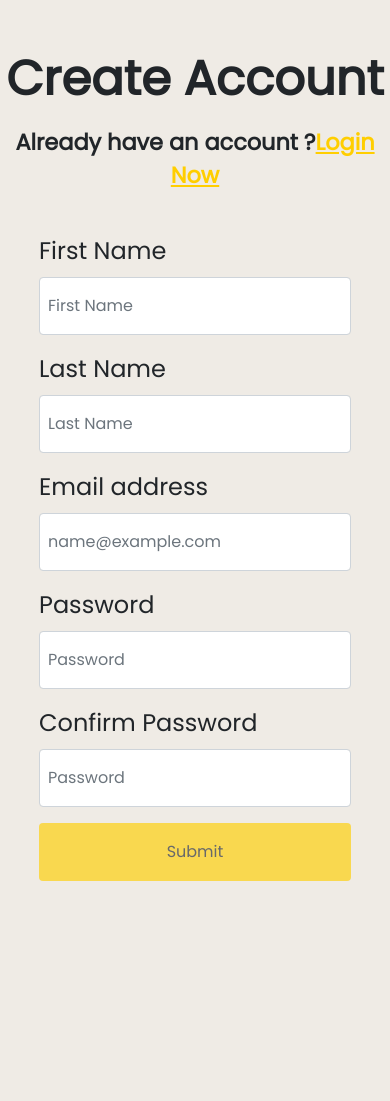
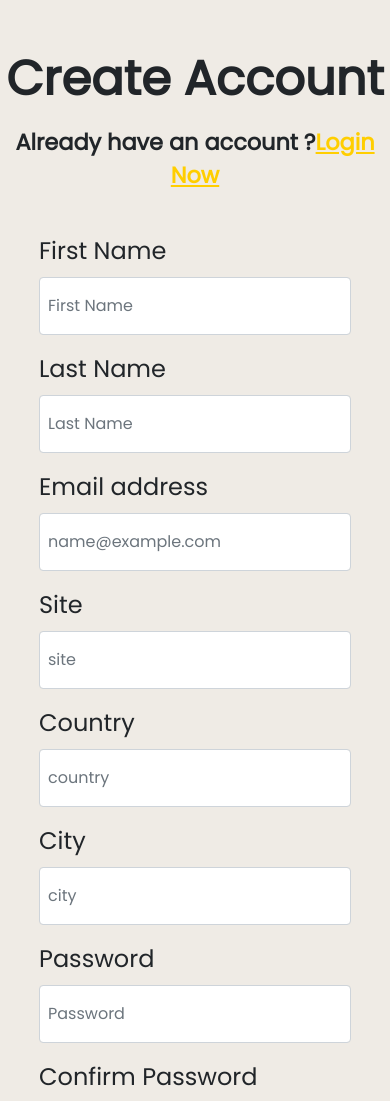
Before and after one commit to hassanchajai/letstrackfront, a React (Create React App) app: page /company/signup in a window 390 px wide. Shown: the top 1101 px of the page. Before the commit the page ends 905 px from the top, so only its background shows below. Built offline with nearby package versions, Linux system fonts and the light colour scheme.

Commit message:
correct bugs in responsive

```diff
--- a/src/DB/AdminCompany/adminCompany.js
+++ b/src/DB/AdminCompany/adminCompany.js
@@ -7,7 +7,7 @@ class AdminCompanyClass{
     // Authentification
     login=(email,password)=>axios.post(this.basename+"/login",{email,password})
 
-    register=(email,password,firstname,lastname,logo,pack_id)=>axios.post(this.basename+"/register",{email,password,firstname,lastname,logo,pack_id})
+    register=(email,password,firstname,lastname,logo,pack_id,city,country,site)=>axios.post(this.basename+"/register",{email,password,firstname,lastname,logo,pack_id,city,country,site})
 
     profil=()=>axios.get(this.basename+"/profil",{headers:{Authorization: `Bearer ${localStorage.getItem('token')}`}})
 
--- a/src/components/AdminCompany/Orders/OrderDetail/index.js
+++ b/src/components/AdminCompany/Orders/OrderDetail/index.js
@@ -160,10 +160,10 @@ const OrderDetail = (props) => {
               {/* begin of card */}
               <div className="card mb-2">
                 <div className="card-body">
-                  <h4>Orders #32341</h4>
+                <h4>Orders <span className="text-blue">#{order.number}</span></h4>
                   <p>
                     Passed on {format(new Date(order.created_at), "MM/dd/yyyy")}
-                    . Customer IP: 127.0.0.1
+                    . Customer IP:  {order.ip}
                   </p>
                   <div className="row mt-5">
                     <div className="col-4">
--- a/src/components/AdminCompany/Profil/index.js
+++ b/src/components/AdminCompany/Profil/index.js
@@ -154,7 +154,7 @@ export default function Profil() {
                               type="text"
                               className="form-control"
                               id="inputAddress"
-                              placeholder="1234 Main St"
+
                               value={nameCompany}
                               onChange={(e) => setNameCompany(e.target.value)}
                             />
@@ -175,7 +175,7 @@ export default function Profil() {
                               type="text"
                               className="form-control"
                               id="inputAddress2"
-                              placeholder="Apartment, studio, or floor"
+
                               value={Country}
                               onChange={(e) => setCountry(e.target.value)}
                             />
--- a/src/components/AdminCompany/Signin/index.js
+++ b/src/components/AdminCompany/Signin/index.js
@@ -1,4 +1,4 @@
-import React, { useContext, useState } from "react";
+import React, { useContext, useEffect, useState } from "react";
 import { makeStyles } from "@material-ui/core";
 import { NavLink } from "react-router-dom";
 import AdminCompanyContext from "../../../DB/AdminCompany/AdminCompanyContext";
@@ -27,6 +27,7 @@ const usestyle = makeStyles((t) => ({
     alignItems: "center",
     flexDirection: "column",
     textAlign: "center",
+    height:"100vh",
     [t.breakpoints.down(500)]: {
       width: "100%",
     },
@@ -81,6 +82,11 @@ const usestyle = makeStyles((t) => ({
 }));
 
  function Signin(props) {
+  useEffect(()=>{
+    if(localStorage.getItem("token")){
+      props.history.push("/company/dash")
+    }
+   },[])
   const styles = usestyle();
   const [email, setEmail] = useState("");
   const [password, setPassword] = useState("");
--- a/src/components/AdminCompany/Signup/index.js
+++ b/src/components/AdminCompany/Signup/index.js
@@ -1,10 +1,10 @@
-import React, { useContext, useState } from "react";
+import React, { useContext, useEffect, useState } from "react";
 import { makeStyles } from "@material-ui/core";
 import { NavLink } from "react-router-dom";
 import Modal from "./Modal";
 import AdminCompanyContext from "../../../DB/AdminCompany/AdminCompanyContext";
 import withAdminCompany from "../../../HOC/withAdminCompany";
-import withAuth from "../../../HOC/withAuth";
+// import withAuth from "../../../HOC/withAuth";
 // import bg from '../images/bg.jpg'
 const usestyle = makeStyles((t) => ({
   root: {
@@ -78,6 +78,11 @@ const usestyle = makeStyles((t) => ({
   },
 }));
  function SignUp(props) {
+   useEffect(()=>{
+    if(localStorage.getItem("token")){
+      props.history.push("/company/dash")
+    }
+   },[])
   const admin = useContext(AdminCompanyContext);
   // for selected plans
   const [plans, setPlans] = useState([
@@ -126,6 +131,11 @@ const usestyle = makeStyles((t) => ({
   const [firstname, setFirstname] = useState("");
   const [lastname, setLastname] = useState("");
   const [password, setPassword] = useState("");
+
+  const [city, setCity] = useState("");
+  const [country, setCountry] = useState("");
+  const [site, setSite] = useState("");
+
   const [confirmPassword, setConfirmPassword] = useState("");
   const [errors, setErrors] = useState(null);
   // check if inputs are valid
@@ -133,7 +143,10 @@ const usestyle = makeStyles((t) => ({
     confirmPassword !== password ||
     email === "" ||
     firstname === "" ||
-    lastname === "";
+    lastname === "" ||
+    city === ""  ||
+    site === "" ||
+    country === "" ;
   // end of inputs
   const [showmodal, toogleModal] = useState(false);
 
@@ -148,7 +161,7 @@ const usestyle = makeStyles((t) => ({
     e.preventDefault();
 
     admin
-      .register(email, password, firstname, lastname, "logo", SelectedPlan + 1)
+      .register(email, password, firstname, lastname, "logo", SelectedPlan + 1,city,country,site)
       .then((res) => {
         // console.log(res);
         if(!res.data.errors){
@@ -226,6 +239,54 @@ const usestyle = makeStyles((t) => ({
           {!(errors && errors.email) ? null : (
               <div className="text-danger my-3">{errors.email}</div>
             )}
+          <div className="mb-3 ">
+            <label for="exampleFormControlInput1" className="form-label">
+              Site
+            </label>
+            <input
+              value={site}
+              type="text"
+              className="form-control px-2 py-3 "
+              id="exampleFormControlInput1"
+              placeholder="site"
+              onChange={(e) => setSite(e.target.value)}
+            />
+          </div>
+          {!(errors && errors.site) ? null : (
+              <div className="text-danger my-3">{errors.site}</div>
+            )}
+          <div className="mb-3 ">
+            <label for="exampleFormControlInput1" className="form-label">
+              Country
+            </label>
+            <input
+              value={country}
+              type="text"
+              className="form-control px-2 py-3 "
+              id="exampleFormControlInput1"
+              placeholder="country"
+              onChange={(e) => setCountry(e.target.value)}
+            />
+          </div>
+          {!(errors && errors.country) ? null : (
+              <div className="text-danger my-3">{errors.country}</div>
+            )}
+          <div className="mb-3 ">
+            <label for="exampleFormControlInput1" className="form-label">
+              City
+            </label>
+            <input
+              value={city}
+              type="text"
+              className="form-control px-2 py-3 "
+              id="exampleFormControlInput1"
+              placeholder="city"
+              onChange={(e) => setCity(e.target.value)}
+            />
+          </div>
+          {!(errors && errors.city) ? null : (
+              <div className="text-danger my-3">{errors.city}</div>
+            )}
           <div className="mb-3">
             <label for="exampleFormControlInput1" className="form-label">
               Password
--- a/src/components/AdminCompany/Users/ShowUser/ShowUserDetail/Details/index.js
+++ b/src/components/AdminCompany/Users/ShowUser/ShowUserDetail/Details/index.js
@@ -6,6 +6,7 @@ import AdminCompanyContext from "../../../../../../DB/AdminCompany/AdminCompanyC
 import colors from "../../../../../../Helpers/Colors";
 import { v4 as uid } from "uuid";
 import { getBadge } from "../../../../../../Helpers/getBadge";
+import { toast } from "react-toastify";
 const useStyles = makeStyles((t) => ({
   statistique: {
     display: "flex",
@@ -52,7 +53,8 @@ const Details = ({ open, user, statistique, history }) => {
     await admin
       .refreshUid(user.id, uid())
       .then((res) => {
-        console.log(res);
+        // console.log(res);
+        toast.success("the uid refreshed!")
       })
       .catch((err) => {
         console.log(err)
--- a/src/components/Main/Tracking/index.js
+++ b/src/components/Main/Tracking/index.js
@@ -214,7 +214,9 @@ function Tracking() {
               value={searchNumber}
               onChange={(e) => setSearchNumber(e.target.value)}
             />
-            <i className={styles.iconInput + " fas fa-trash"}></i>
+            <i className={styles.iconInput + " fas fa-trash"} onClick={()=>{
+              setSearchNumber(""); setSearchResult(null)
+            }}></i>
           </div>
           <button className={styles.btn} type="submit">
             Submit
```
Also changed, not shown: src/components/AdminCompany/Users/ShowUser/ShowUserDetail/index.js (+6 -3 lines), src/components/Delivery/Orders/OrdersDeliveryDetail/index.js (+6 -4 lines).
